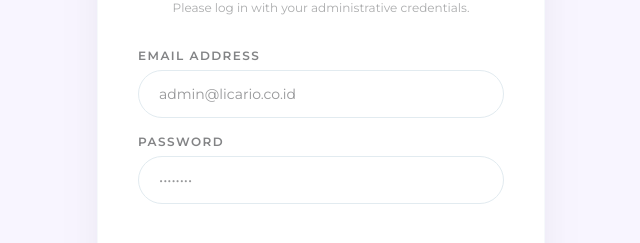
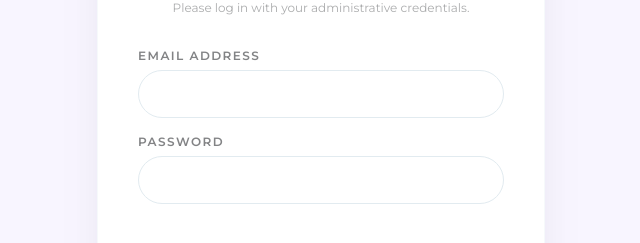
Before and after one commit to fdl2206/licario-project, a Next.js app: page /admin/login in a window 1280 px wide. Shown: the part 203-446 px from the top of the page, without its empty margins (319-959 px from the left). Built offline with nearby package versions, Linux system fonts and the light colour scheme; no server answers.

Commit message:
fix: remove default prefilled values on admin login page

```diff
--- a/app/admin/login/page.tsx
+++ b/app/admin/login/page.tsx
@@ -60,7 +60,6 @@ export default function AdminLoginPage() {
               value={email}
               onChange={(e) => setEmail(e.target.value)}
               className="hairline h-12 w-full rounded-xl border border-mist/50 bg-white px-5 font-body text-sm text-charcoal focus:ring-2 focus:ring-pastel-peach/50 focus:outline-none transition-all"
-              placeholder="admin@licario.co.id"
               disabled={isSubmitting}
             />
           </div>
@@ -74,7 +73,6 @@ export default function AdminLoginPage() {
               value={password}
               onChange={(e) => setPassword(e.target.value)}
               className="hairline h-12 w-full rounded-xl border border-mist/50 bg-white px-5 font-body text-sm text-charcoal focus:ring-2 focus:ring-pastel-peach/50 focus:outline-none transition-all"
-              placeholder="••••••••"
               disabled={isSubmitting}
             />
           </div>
```
